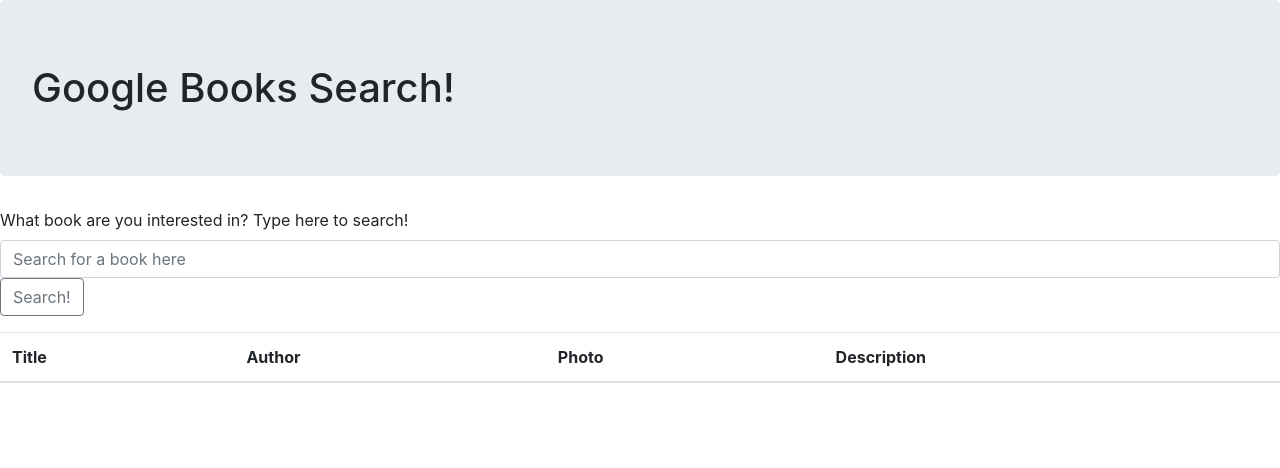
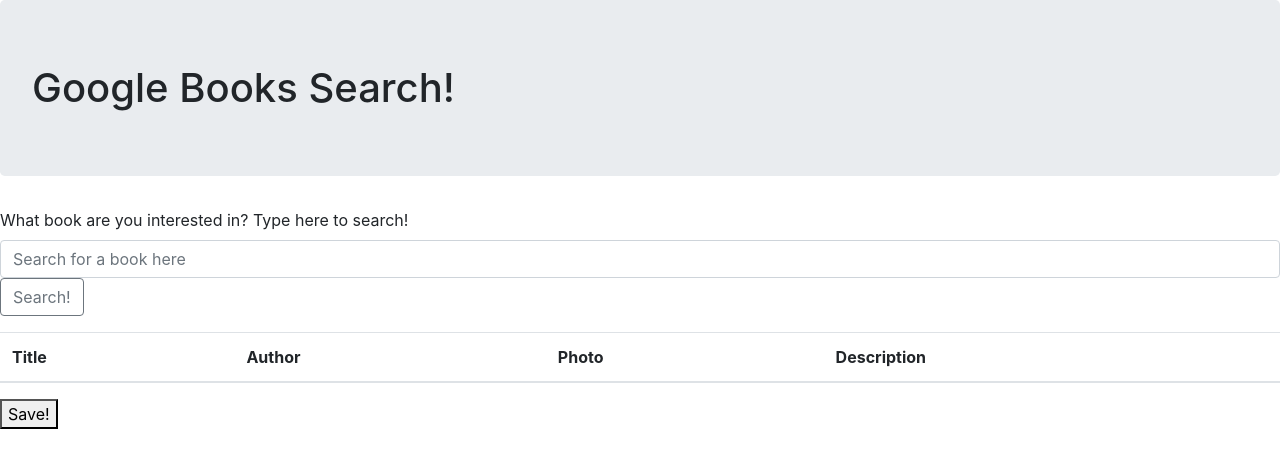
Before and after one commit to Dragonbabe/HW20-Google-Books-App, a React (Create React App) app in the folder client/: page / in a window 1280 px wide. Shown: the top 468 px of the page. Built offline with nearby package versions, Linux system fonts and the light colour scheme.

Commit message:
save results function didn't throw errors for once

```diff
--- a/client/src/components/pages/Search.js
+++ b/client/src/components/pages/Search.js
@@ -17,16 +17,24 @@
             throw err;
         });
     }
-    // const saveToDataBase = event => {
-    //     event.preventDefault();
-    //     API.saveBook({
-    //         title: book.volumeInfo.title,
-    //         author: authors.volumeInfo.authors,
-    //         description: book.volumeInfo.previewLink,
-    //         image: book.volumeInfo.imageLinks
-    //     })
-
-    // }
+    const saveToDataBase = event => {
+        event.preventDefault();
+        const containsContent = bookResults.title && bookResults.authors;
+        if (containsContent) {
+        API.saveBook({
+            title: bookResults.title,
+            author: bookResults.authors,
+              image: bookResults.image,
+            description: bookResults.description
+        })
+            .then(() => setBookResults())
+            .catch(err => {
+                throw err;
+            })
+        } else {
+            alert(`Please enter some information to save!`)
+        }
+    }
 
     return (
         <>
@@ -63,7 +71,7 @@
                 ))}
             </tbody>
         </table>
-             {/* <button onClick={event => saveToDataBase(event, book)}>Save!</button>  */}
+             <button onClick={event => saveToDataBase(event, bookResults)}>Save!</button>
         </div>
     </>
     );
```
